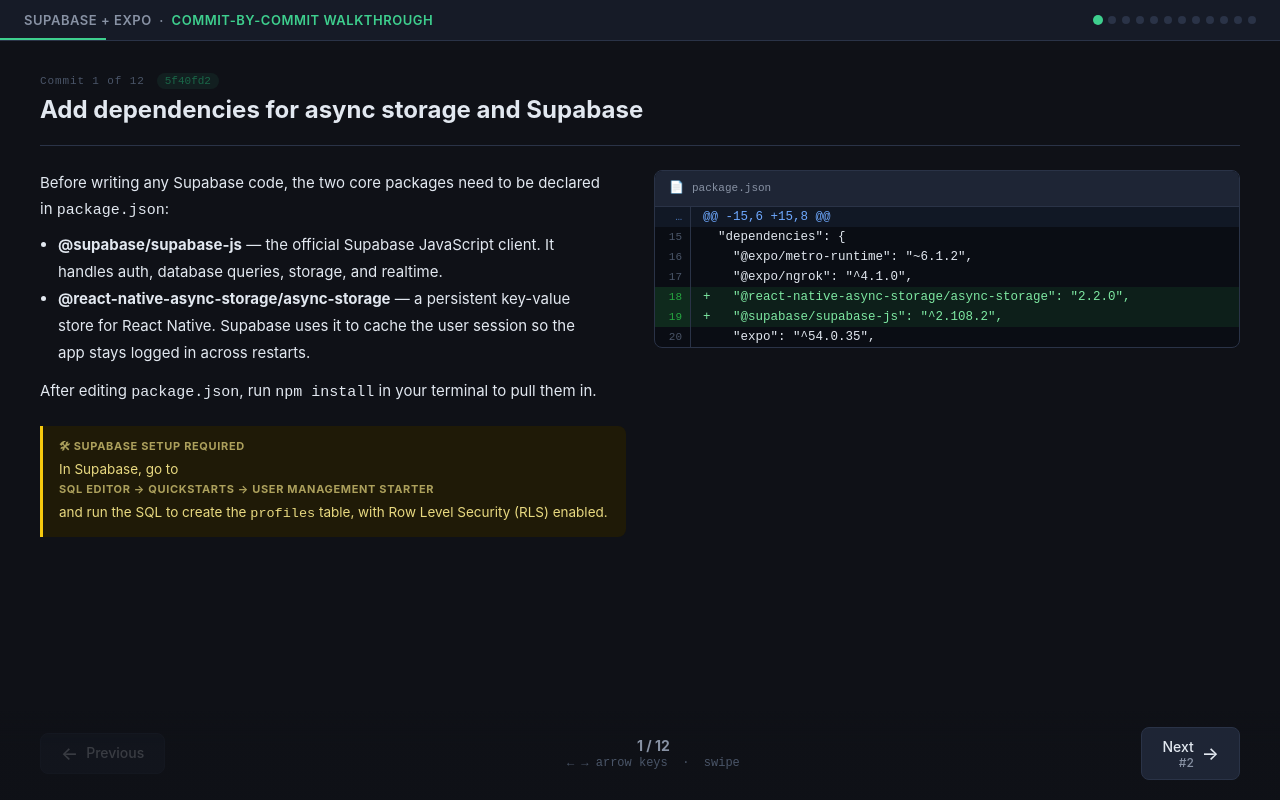
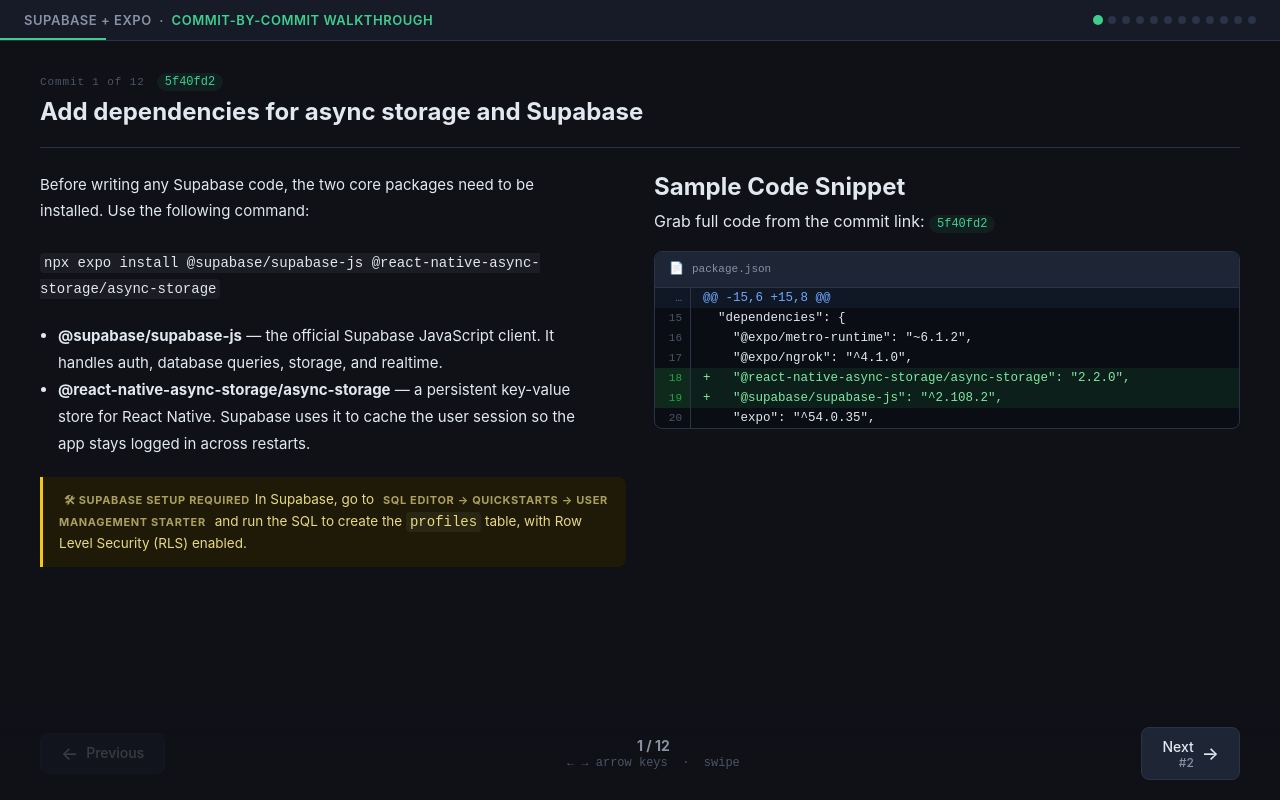
Before and after one commit to iamjonjackson/react-native-tutorial-materials, a plain HTML site: page supabase-tutorial-slides.html in a window 1280 px wide. Drawn offline with Linux system fonts and the light colour scheme.

Commit message:
Update tutorial instructions, enhance code styling in supabase slides

```diff
--- a/supabase-tutorial-slides.html
+++ b/supabase-tutorial-slides.html
@@ -37,6 +37,14 @@
     color: var(--text);
     font-family: var(--sans);
     overflow: hidden;
+  }
+
+  code {
+    font-family: var(--mono);
+    font-size: 14px;
+    background: rgba(255,255,255,0.05);
+    padding: 2px 4px;
+    border-radius: 4px;
   }
 
   /* ─── Shell ─── */
@@ -149,8 +157,8 @@
 
   .slide-sha {
     font-family: var(--mono);
-    font-size: 11px;
-    color: var(--accent-dim);
+    font-size: 12px;
+    color: var(--accent);
     background: rgba(62,207,142,0.08);
     padding: 2px 8px;
     border-radius: 99px;
@@ -217,7 +225,7 @@
   .callout-warn { border-color: var(--rem);  background: var(--rem-bg);  color: #f08070; }
   .callout-check { border-color: var(--accent); background: var(--add-bg); color: #7ee8b8; }
 
-  .callout strong { font-weight: 700; display: block; margin-bottom: 4px; font-size: 11px; text-transform: uppercase; letter-spacing: 0.06em; opacity: 0.7; }
+  .callout strong { font-weight: 700; margin: 5px; font-size: 11px; text-transform: uppercase; letter-spacing: 0.06em; opacity: 0.7; }
 
   .callout ul, .callout ol {
     padding-left: 18px;
@@ -436,12 +444,11 @@
     sha: '5f40fd2',
     shaFull: '5f40fd219ca8ee5d1ad2ce475c29ee66ad61fdad',
     title: 'Add dependencies for async storage and Supabase',
-    explainer: `<p>Before writing any Supabase code, the two core packages need to be declared in <code>package.json</code>:</p>
-<ul style="padding-left:18px;margin-top:8px;line-height:1.8;">
+    explainer: `<p>Before writing any Supabase code, the two core packages need to be installed. Use the following command:<br /><br /><code>npx expo install @supabase/supabase-js @react-native-async-storage/async-storage</code></p>
+<ul style="padding-left:18px;margin-top:20px;line-height:1.8;">
   <li><strong>@supabase/supabase-js</strong> — the official Supabase JavaScript client. It handles auth, database queries, storage, and realtime.</li>
   <li><strong>@react-native-async-storage/async-storage</strong> — a persistent key-value store for React Native. Supabase uses it to cache the user session so the app stays logged in across restarts.</li>
-</ul>
-<p style="margin-top:12px;">After editing <code>package.json</code>, run <code>npm install</code> in your terminal to pull them in.</p>`,
+</ul>`,
     notes: [
       { type: 'note', heading: '🛠 Supabase setup required', body: `In Supabase, go to <strong>SQL Editor → Quickstarts → User Management Starter</strong> and run the SQL to create the <code>profiles</code> table, with Row Level Security (RLS) enabled.` },
     ],
@@ -466,8 +473,8 @@
   {
     sha: '2185a47',
     shaFull: '2185a472e5704cfe50e8dbfc5085bfa593428bb9',
-    title: 'Initialise the Supabase client (lib/supabase.ts)',
-    explainer: `<p><code>lib/supabase.ts</code> is the single source of truth for the Supabase client across the entire app. The key config options are:</p>
+    title: 'Update the Supabase client (lib/supabase.ts)',
+    explainer: `<p>KEY ACTION: Update <code>lib/supabase.ts</code> with the code provided.</p><p><code>lib/supabase.ts</code> is where we setup the Supabase client for the entire app. The key config options are:</p>
 <ul style="padding-left:18px;margin-top:8px;line-height:1.8;">
   <li><strong>storage: AsyncStorage</strong> — sessions are persisted to device storage, so users stay logged in.</li>
   <li><strong>autoRefreshToken: true</strong> — expired JWTs are silently refreshed without prompting the user to sign in again.</li>
@@ -508,7 +515,7 @@
     sha: 'abbbc77',
     shaFull: 'abbbc7780df917ab5152d7b4afa924b65dc5878f',
     title: 'Add styles for app components (styles/styles.ts)',
-    explainer: `<p>All shared styles live in a single <code>StyleSheet</code> object exported from <code>styles/styles.ts</code>. React Native does not use CSS — instead, <code>StyleSheet.create()</code> validates the style objects at startup and improves runtime performance.</p>
+    explainer: `<p>KEY ACTION: Create the style sheet for the app using the code provided.</p><p>All shared styles live in a single <code>StyleSheet</code> object exported from <code>styles/styles.ts</code>. React Native does not use CSS — instead, <code>StyleSheet.create()</code> validates the style objects at startup and improves runtime performance.</p>
 <p>Key styles defined here:</p>
 <ul style="padding-left:18px;margin-top:8px;line-height:1.8;">
   <li><strong>container / verticallySpaced / mt20</strong> — layout utilities used by every screen</li>
@@ -548,7 +555,7 @@
     sha: '0250f8f',
     shaFull: '0250f8fa7a2ed89d3b7b8449c53dbb4fa8b62869',
     title: 'Add Auth component — email/password sign-in and sign-up',
-    explainer: `<p><code>components/Auth.tsx</code> renders the login screen. It uses two Supabase auth methods:</p>
+    explainer: `<p>KEY ACTION: Create the <code>components/Auth.tsx</code> file with the code provided.</p><p><code>components/Auth.tsx</code> renders the login screen. It uses two Supabase auth methods:</p>
 <ul style="padding-left:18px;margin-top:8px;line-height:1.8;">
   <li><strong>signInWithPassword()</strong> — authenticates an existing user with email + password</li>
   <li><strong>signUp()</strong> — creates a new account</li>
@@ -592,7 +599,7 @@
     sha: '405ce55',
     shaFull: '405ce55162289d1ba0575a02a076530388ed92d2',
     title: 'Add Account component — profile read and update',
-    explainer: `<p><code>components/Account.tsx</code> is the main post-login screen. It reads the user's profile from the <code>profiles</code> table and lets them update it.</p>
+    explainer: `<p>KEY ACTION: Create the <code>components/Account.tsx</code> file with the code provided.</p><p><code>components/Account.tsx</code> is the main post-login screen. It reads the user's profile from the <code>profiles</code> table and lets them update it.</p>
 <p>Two Supabase database operations:</p>
 <ul style="padding-left:18px;margin-top:8px;line-height:1.8;">
   <li><strong>getProfile()</strong> — calls <code>.from('profiles').select(...).eq('id', userId).single()</code>. Status 406 (no rows) is not an error — it just means the user hasn't filled in their profile yet.</li>
@@ -638,7 +645,7 @@
     sha: '50fcd97',
     shaFull: '50fcd97b0462783a46088d28fe3aafddf3cc6276',
     title: 'Wire Auth and Account into the home screen (app/index.tsx)',
-    explainer: `<p>This commit replaces the placeholder <code>app/index.tsx</code> with the real app shell. It manages session state and switches between the <code>Auth</code> and <code>Account</code> screens based on whether the user is signed in.</p>
+    explainer: `<p>KEY ACTION: Update <code>app/index.tsx</code> with the code provided.</p><p>This commit replaces the placeholder <code>app/index.tsx</code> with the real app shell. It manages session state and switches between the <code>Auth</code> and <code>Account</code> screens based on whether the user is signed in.</p>
 <p>The pattern uses two Supabase calls together:</p>
 <ul style="padding-left:18px;margin-top:8px;line-height:1.8;">
   <li><strong>getClaims()</strong> on mount — reads the cached session from AsyncStorage to restore state immediately (no network call needed).</li>
@@ -691,7 +698,7 @@
     sha: 'de1d7e2',
     shaFull: 'de1d7e23405e9fad5f9d3910fe77a277119f59b5',
     title: 'Add registration success message with styling',
-    explainer: `<p>By default, new registrations require email confirmation before the user can sign in. This commit adds a clear in-app message after <code>signUp()</code> succeeds, so users know to check their inbox rather than assuming the app is broken.</p>
+    explainer: `<p>KEY ACTIONS: Add a registration success message with styling, and configure supabase dashboard settings.</p><p>By default, new registrations require email confirmation before the user can sign in. This commit adds a clear in-app message after <code>signUp()</code> succeeds, so users know to check their inbox rather than assuming the app is broken.</p>
 <p>A new piece of state — <code>registrationMessage</code> — is set in the success branch of the <code>signUp</code> response, and cleared whenever a sign-in or sign-up attempt starts. It renders below the buttons in a green-tinted <code>successMessage</code> style.</p>`,
     notes: [
       { type: 'warn', heading: '⚠️ Supabase dashboard changes needed for testing', body: `<ul>
@@ -738,7 +745,7 @@
     sha: 'c3e82eb',
     shaFull: 'c3e82ebac23f02fc0fac366584c8857f235c03ea',
     title: 'Refactor HomeScreen — use getSession() instead of getClaims()',
-    explainer: `<p>The previous implementation used <code>getClaims()</code> to restore session on mount, but this approach had a gap: if <code>getClaims()</code> succeeded but <code>onAuthStateChange</code> fired with a null session (e.g. after token expiry), error handling was inconsistent.</p>
+    explainer: `<p>KEY ACTION: Refactor session management logic using code provided.</p><p>The previous implementation used <code>getClaims()</code> to restore session on mount, but this approach had a gap: if <code>getClaims()</code> succeeded but <code>onAuthStateChange</code> fired with a null session (e.g. after token expiry), error handling was inconsistent.</p>
 <p>This refactor switches to <code>getSession()</code> which returns the full session object (including <code>user.id</code> and <code>user.email</code>) and unifies the logic into two helper functions:</p>
 <ul style="padding-left:18px;margin-top:8px;line-height:1.8;">
   <li><strong>syncUserFromSession(session)</strong> — sets or clears userId/email from a session object</li>
@@ -784,11 +791,11 @@
     sha: '398e0c7',
     shaFull: '398e0c72d6af9f62b8481f6643f100623e3018d3',
     title: 'Add expo-image-picker dependency',
-    explainer: `<p><code>expo-image-picker</code> provides access to the device's photo library and camera. It abstracts the platform-specific permission prompts and image picking APIs on both iOS and Android.</p>
+    explainer: `<p>KEY ACTION: Add expo-image-picker dependency.</p><p><code>expo-image-picker</code> provides access to the device's photo library and camera. It abstracts the platform-specific permission prompts and image picking APIs on both iOS and Android.</p>
 <p>This is needed for the Avatar upload feature added in the next commit — users will pick a photo from their library and it will be uploaded to Supabase Storage.</p>
-<p>After editing <code>package.json</code>, run <code>npm install</code> to pull in the package.</p>`,
+<p>You can add packages using <code>npm install</code> or manually editing <code>package.json</code>. Try editing <code>package.json</code> manually as per the code snippet shown and then run <code>npm install</code> to pull in the package.</p>`,
     notes: [
-      { type: 'warn', heading: '⚠️ Version pinned in next commit', body: 'The initial version here (<code>^56.0.18</code>) is incorrect for Expo SDK 54 — it gets corrected in the very next commit. The right version for SDK 54 is <code>~17.0.11</code>.' },
+      { type: 'warn', heading: '⚠️ Version pinned in a later commit', body: 'The initial version here (<code>^56.0.18</code>) is incorrect for Expo SDK 54 — it gets corrected in a later commit. The right version for SDK 54 is <code>~17.0.11</code>.' },
     ],
     files: [
       {
@@ -811,14 +818,14 @@
     sha: '0d89a6f',
     shaFull: '0d89a6f6065fe468f20355893d61bc9cb2613785',
     title: 'Add Avatar component — image picker and Supabase Storage upload',
-    explainer: `<p><code>components/Avatar.tsx</code> handles the full avatar lifecycle:</p>
+    explainer: `<p>KEY ACTION: Create the Avatar component using the code provided.</p><p><code>components/Avatar.tsx</code> handles the full avatar lifecycle:</p>
 <ul style="padding-left:18px;margin-top:8px;line-height:1.8;">
   <li><strong>downloadImage(path)</strong> — fetches the image from the <code>avatars</code> Supabase Storage bucket using <code>supabase.storage.from('avatars').download(path)</code>, then converts the blob to a base64 data URL for display in an <code>&lt;Image&gt;</code> component.</li>
   <li><strong>uploadAvatar()</strong> — opens the device photo library with <code>ImagePicker.launchImageLibraryAsync()</code>, reads the selected image as a blob, and uploads it to Supabase Storage with <code>.upload()</code>. On success it calls the <code>onUpload</code> callback prop so the parent (Account) can save the new path to the profile row.</li>
 </ul>
 <p>The component accepts <code>url</code>, <code>size</code>, and <code>onUpload</code> as props.</p>`,
     notes: [
-      { type: 'tip', heading: '🪣 Storage bucket', body: 'The <code>avatars</code> bucket needs to exist in your Supabase project. Create it via <strong>Storage → New bucket</strong>. Make it public if you want avatars to be visible to other users; private if you want per-user signed URLs.' },
+      // { type: 'tip', heading: '🪣 Storage bucket', body: 'The <code>avatars</code> bucket needs to exist in your Supabase project. Create it via <strong>Storage → New bucket</strong>. Make it public if you want avatars to be visible to other users; private if you want per-user signed URLs.' },
     ],
     files: [
       {
@@ -856,7 +863,7 @@
     sha: 'dd62bb4',
     shaFull: 'dd62bb44fd35f8d31bc25ebba89368ccf70ba8d2',
     title: 'Fix expo-image-picker version for Expo SDK 54',
-    explainer: `<p>The previous commit added <code>expo-image-picker</code> at version <code>^56.0.18</code>, which is incompatible with Expo SDK 54. This commit pins it to <code>~17.0.11</code> — the version that matches SDK 54's compatibility table.</p>
+    explainer: `<p>KEY ACTION: Fix the expo-image-picker version in package.json for compatibility with Expo SDK 54</p><p>A previous commit added <code>expo-image-picker</code> at version <code>^56.0.18</code>, which is incompatible with Expo SDK 54. This commit pins it to <code>~17.0.11</code> — the version that matches SDK 54's compatibility table.</p>
 <p>This is a common stumbling block: Expo package versions do not follow npm's major version semantics. Each Expo SDK release has a specific compatible version for each Expo package, listed at <a href="https://libraries.io/npm/expo-image-picker/17.0.11" style="color:#6ea8fe">libraries.io</a> and in the Expo docs.</p>
 <p>After this change, run <code>npm install</code> again to downgrade to the correct version.</p>`,
     notes: [
@@ -880,7 +887,7 @@
     sha: 'f785c20',
     shaFull: 'f785c2085fcdb91715176b00584390ef28ba2cce',
     title: 'Connect Avatar component into the Account screen',
-    explainer: `<p>The final commit wires everything together. The <code>Avatar</code> component is now imported and rendered at the top of the Account screen. The <code>onUpload</code> callback is what connects avatar upload back to the profile — when the Avatar component finishes uploading the image to Storage, it calls <code>onUpload(url)</code> which:</p>
+    explainer: `<p>KEY ACTION: Integrate the Avatar component into the Account screen</p><p>The final commit wires everything together. The <code>Avatar</code> component is now imported and rendered at the top of the Account screen. The <code>onUpload</code> callback is what connects avatar upload back to the profile — when the Avatar component finishes uploading the image to Storage, it calls <code>onUpload(url)</code> which:</p>
 <ol style="padding-left:18px;margin-top:8px;line-height:1.8;">
   <li>Updates local state (<code>setAvatarUrl(url)</code>) so the UI reflects the new image immediately</li>
   <li>Calls <code>updateProfile({ username, website, avatar_url: url })</code> to persist the new path to the database</li>
@@ -893,6 +900,7 @@
   <li>Tap the avatar area and pick a photo from your library</li>
   <li>Sign out, then sign back in — verify all profile details persist</li>
   <li>Check the <strong>profiles</strong> table in the Supabase dashboard to confirm the row updated</li>
+  <li>Check the storage bucket in the Supabase dashboard to confirm the avatar file uploaded</li>
 </ul>` },
     ],
     files: [
@@ -981,6 +989,7 @@
           ${calloutsHtml}
         </div>
         <div class="slide-right">
+          <h2 style="margin-bottom: 10px;">Sample Code Snippet</h2><p style="margin-bottom: 20px;">Grab full code from the commit link: <a class="slide-sha" href="${REPO}${s.shaFull}" target="_blank" rel="noopener">${s.sha}</a></p>
           ${diffsHtml}
         </div>
       </div>`;
```
Also changed, not shown: index.html (+4 -4 lines).
